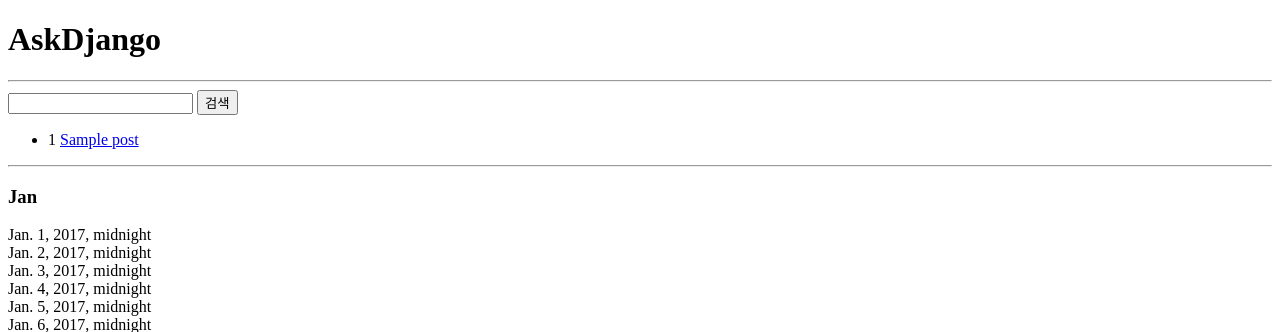
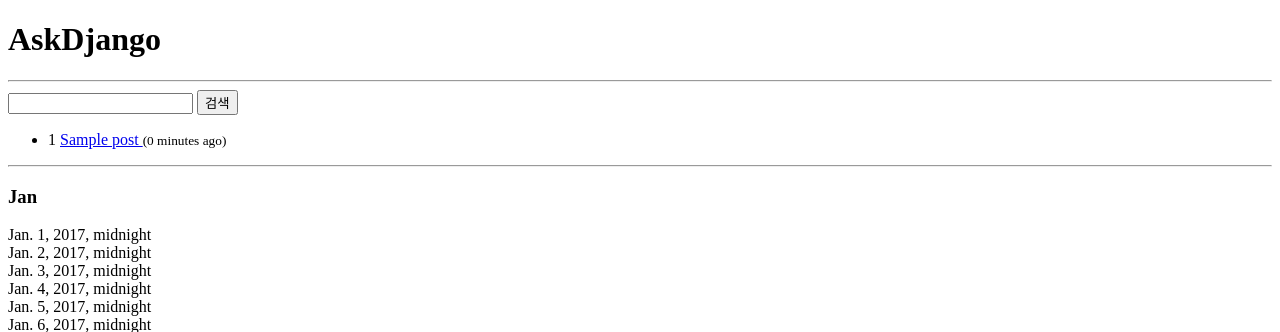
Before and after one commit to askdjango/offline-201707-weekend-afternoon, a Django app: page /blog/ in a window 1280 px wide. Shown: the top 332 px of the page. Run offline with Django 3.2, Linux system fonts and the light colour scheme; tables that the repository leaves empty hold one stand-in row (values such as "Sample post").

Commit message:
timesince 예시 구현

```diff
--- a/blog/templates/blog/post_list.html
+++ b/blog/templates/blog/post_list.html
@@ -13,6 +13,7 @@
             <a href="/blog/{{ post.pk }}/">
                 {{ post.title }}
             </a>
+            <small>({{ post.created_at|timesince }} ago)</small>
         </li>
         {% endfor %}
     </ul>
```
